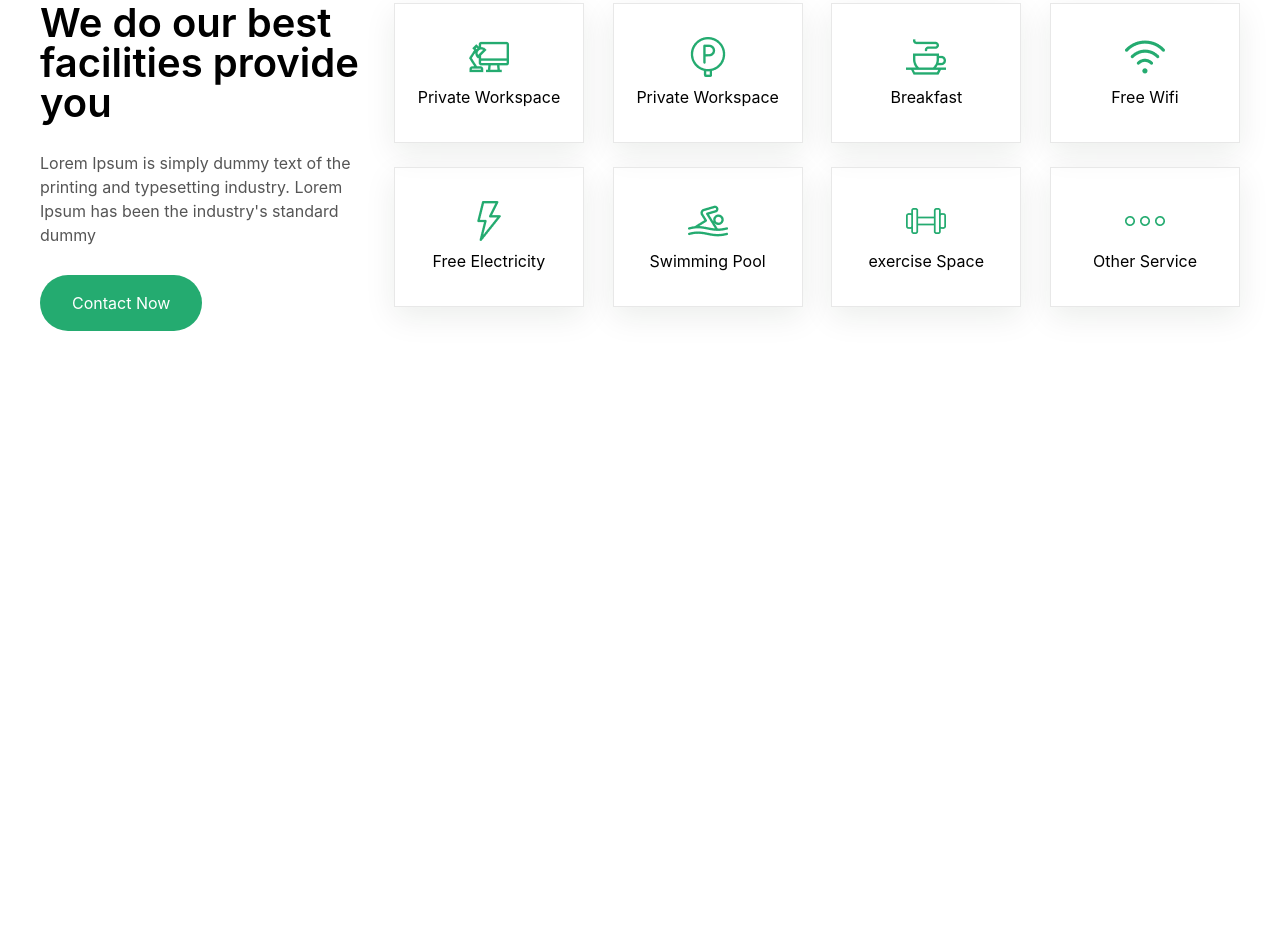
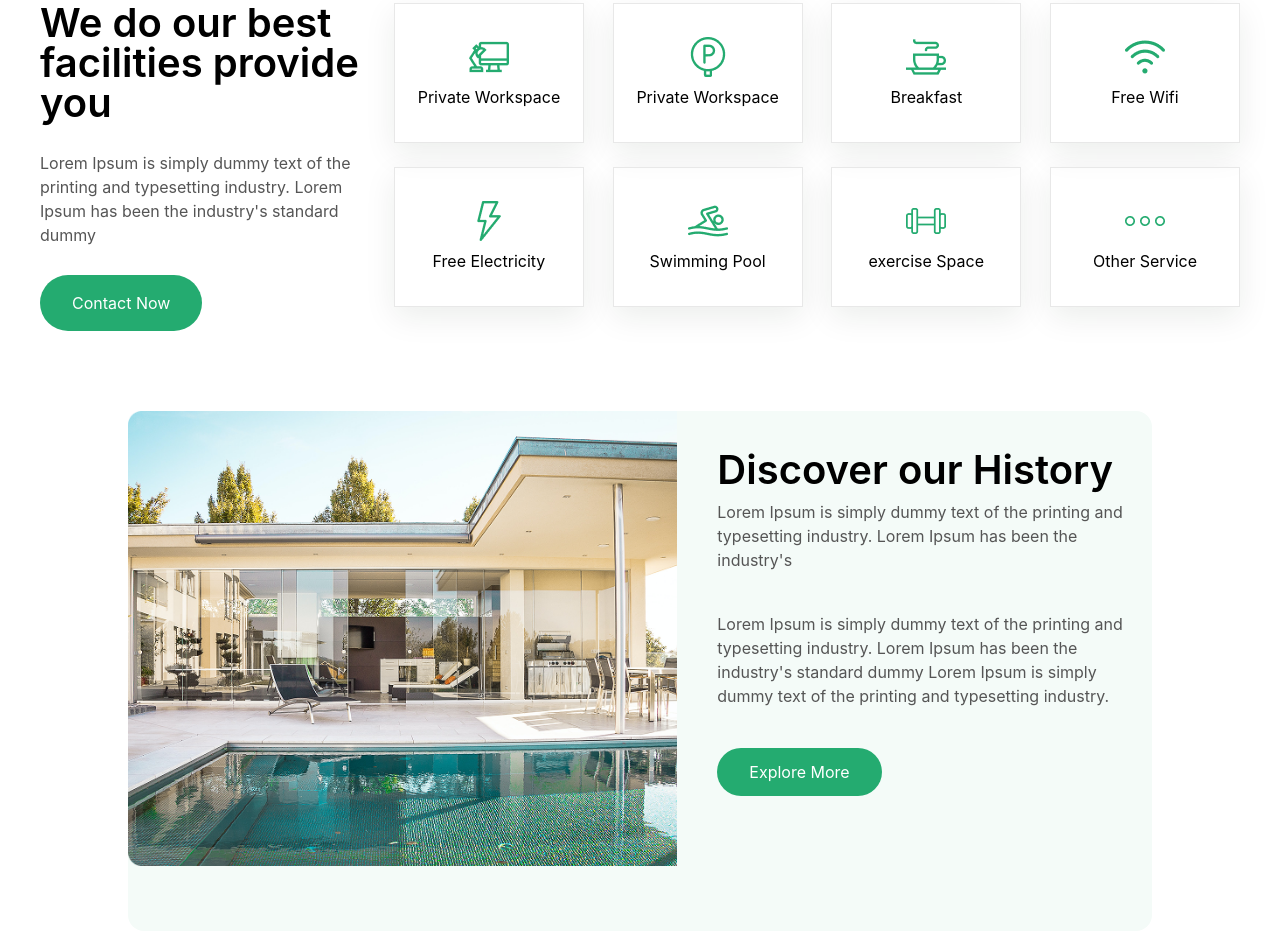
Before and after one commit to Jalilov-dev/Homework-13, a website: page index.html in a window 1280 px wide. Shown: the part 1580-2514 px from the top of the page. Before the commit the page ends 1991 px from the top, so only its background shows below. Drawn offline with nearby package versions, Linux system fonts and the light colour scheme; files that its build step writes are made by us from their sources.

Commit message:
add third-section

```diff
--- a/index.html
+++ b/index.html
@@ -25,7 +25,7 @@
                 class="lg:text-[14px] bg-[#24AB70] lg:px-3 py-3 text-[20px] px-[100px] lg:py-2 rounded-[35px] text-[white] ">Login</button>
         </div>
     </nav>
-    <header class="bg-[#24AB700A] relative rounded-t-[50px] lg:w-[90%] lg:h-[656px] m-auto my-20">
+    <header class="bg-[#24AB700A] relative rounded-t-[50px] lg:w-[90%] lg:h-164 m-auto my-20">
         <div class="flex items-center flex-col lg:flex-row justify-between max-w-300 m-auto">
             <div class="pl-5 lg:w-[540px]">
                 <p class="text-[64px]/15 font-[600]">Find your perfect place to stay</p>
@@ -223,6 +223,21 @@
             </div>
         </div>
     </section>
+
+    <section class="section-2 bg-[#F4FBF8] m-auto my-20 rounded-2xl lg:w-[80%] lg:h-[520px]">
+          <div class="flex max-w-300 m-auto  items-center lg:flex-row flex-col gap-10 ">
+              <div class="">
+                <img src="./img.png/image (15).png" alt="">
+              </div>
+              <div class="lg:w-[497px] px-5 lg:p-0">
+               <p class="text-[40px]/15 font-semibold">Discover our History</p>
+               <p class="text-[#555555]">Lorem Ipsum is simply dummy text of the printing and typesetting industry. Lorem Ipsum has been the industry's </p>
+               <p class="text-[#555555] py-10">Lorem Ipsum is simply dummy text of the printing and typesetting industry. Lorem Ipsum has been the industry's standard dummy Lorem Ipsum is simply dummy text of the printing and typesetting industry.</p>
+                <button class="text-white bg-[#24AB70] py-3 px-8 rounded-full mb-10">Explore More</button>
+
+            </div>
+          </div>
+    </section>
 </body>
 
 </html>
```
Also changed, not shown: img.png/image (15).png (added).
